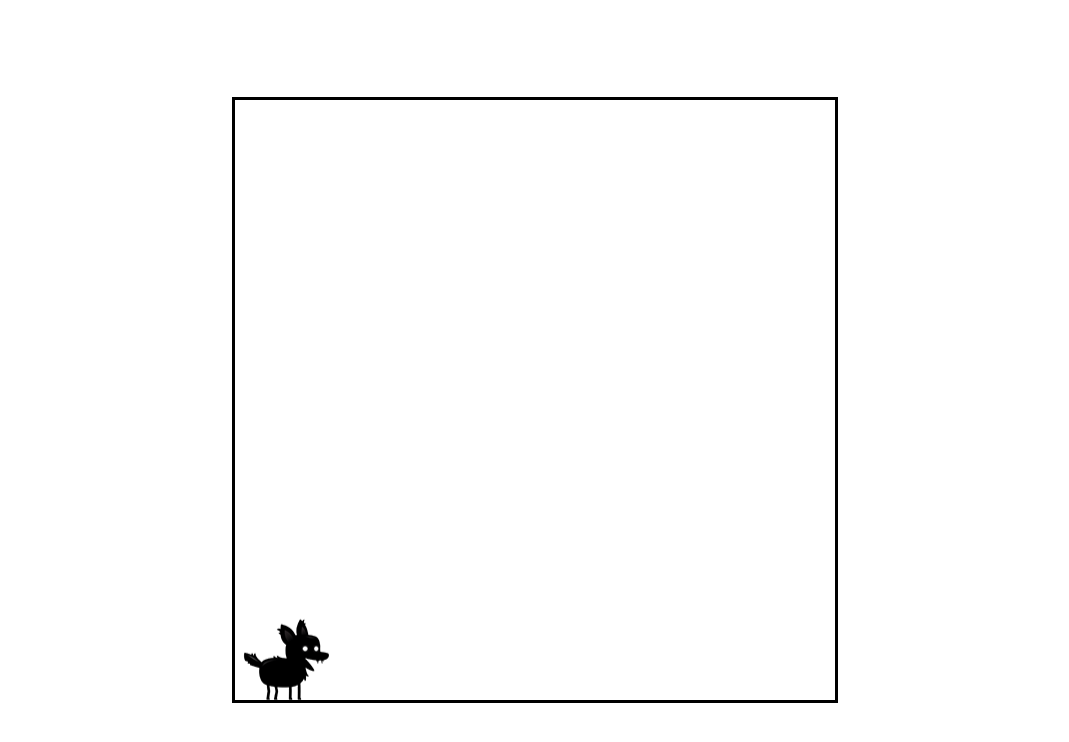
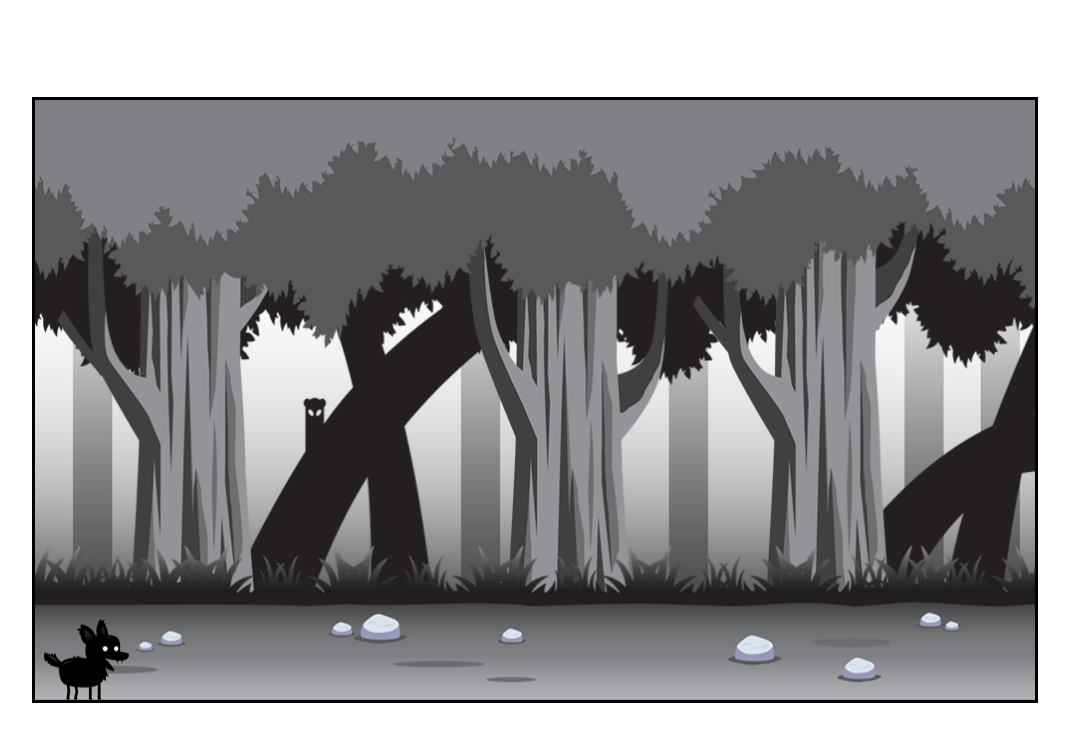
Before and after one commit to dade92/game-examples, a plain HTML site: page game9/index.html in a window 1280 px wide. Shown: the whole page, without its empty margins (105-1174 px from the left). Drawn offline with Linux system fonts and the light colour scheme.

Commit message:
Addded backgrounds

```diff
--- /dev/null
+++ b/game9/Background.js
@@ -0,0 +1,26 @@
+export class Background {
+    constructor(image, width, height) {
+        this.image = new Image();
+        this.image.src = image;
+        this.x = 0;
+        this.width = width;
+        this.height = height;
+    }
+
+    update(playerSpeed) {
+        if(playerSpeed > 0) {
+            this.x -= playerSpeed;
+        }
+    }
+
+    draw(ctx) {
+        ctx.drawImage(
+            this.image,
+            this.x, 0, this.width, this.height
+        );
+        ctx.drawImage(
+            this.image,
+            this.x + this.width, 0, this.width, this.height
+        );
+    }
+}
--- a/game9/script.js
+++ b/game9/script.js
@@ -1,12 +1,13 @@
 import Player from './Player.js'
 import InputHandler from './InputHandler.js'
+import {Background} from './Background.js'
 
 /**@type {HTMLCanvasElement} */
 
 window.addEventListener('load', () => {
     const canvas = document.getElementById('canvas1');
     const ctx = canvas.getContext('2d');
-    canvas.width = 600;
+    canvas.width = 1000;
     canvas.height = 600;
     let lastTime = 0, deltaTime;
 
@@ -16,13 +17,26 @@ window.addEventListener('load', () => {
             this.height = height;
             this.input = new InputHandler();
             this.player = new Player(this, this.input);
+            this.backgrounds = [
+                new Background('layer-1.png', 1660, 600),
+                new Background('layer-2.png', 1660, 600),
+                new Background('layer-3.png', 1660, 600),
+                new Background('layer-4.png', 1660, 600),
+                new Background('layer-5.png', 1660, 600),
+            ]
         }
 
         update(deltaTime) {
             this.player.update(deltaTime);
+            this.backgrounds.forEach((b, index) => {
+                b.update((this.player.speed / 10) * index);
+            });
         }
 
         draw(ctx) {
+            this.backgrounds.forEach((b) => {
+                b.draw(ctx)
+            });
             this.player.draw(ctx);
         }
     }
--- a/game9/style.css
+++ b/game9/style.css
@@ -1,7 +1,7 @@
 #canvas1{
     position: absolute;
     border: 3px solid black;
-    width: 600px;
+    width: 1000px;
     height: 600px;
     transform: translate(-50%, -50%);
     top: 50%;
```
Also changed, not shown: game9/layer-1.png (added), game9/layer-2.png (added), game9/layer-3.png (added), game9/layer-4.png (added), game9/layer-5.png (added).
